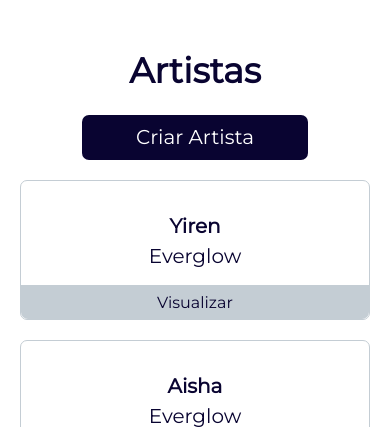
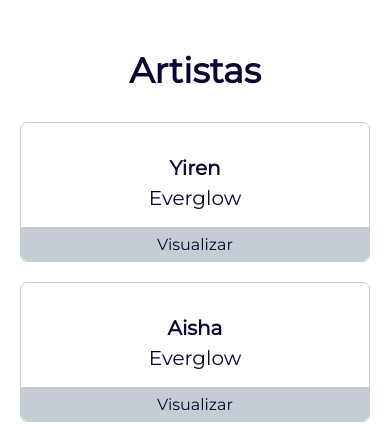
Before and after one commit to Bruno-Felix/CRUD_Grupos-Django, a Django app: page /artistas in a window 390 px wide. Shown: the part 76-503 px from the top of the page. Run offline with Django 3.2, Linux system fonts and the light colour scheme; data comes from the database, SQL or seed files in the repository; both versions use the stored data as it was after the commit; some libraries are stand-ins or nearby versions.

Commit message:
Retirando botão criar das páginas lista de Artistas e Comeback | Ajustando margem de divCabecalhoListar

```diff
--- a/novosGrupos/static/css/styleListar.css
+++ b/novosGrupos/static/css/styleListar.css
@@ -10,6 +10,7 @@
 
 @media only screen and (max-width:650px){
     .divCabecalhoListar{
+        margin-bottom: 10px;
         flex-direction: column;
     }
 }
--- a/novosGrupos/templates/grupos/listaDeArtistas.html
+++ b/novosGrupos/templates/grupos/listaDeArtistas.html
@@ -6,7 +6,6 @@
 
 <div class="divCabecalhoListar">
     <h1 class="tituloListaDeListar"><strong>Artistas</strong></h1>
-    <a class="botaoCriarListar" href="/criarArtista">Criar Artista</a>
 </div>
 
 <section class="flexListar">
--- a/novosGrupos/templates/grupos/listaDeComebacks.html
+++ b/novosGrupos/templates/grupos/listaDeComebacks.html
@@ -6,7 +6,6 @@
 
 <div class="divCabecalhoListar">
     <h1 class="tituloListaDeListar"><strong>Comebacks</strong></h1>
-    <a class="botaoCriarListar" href="/criarComeback">Criar Comeback</a>
 </div>
 
 <section class="flexListar">
```
Also changed, not shown: novosGrupos/db.sqlite3.
